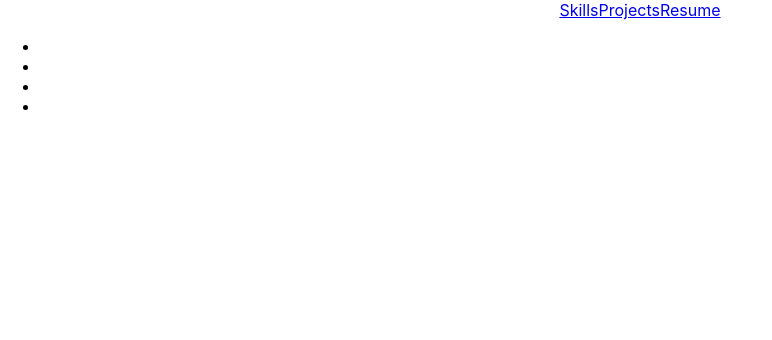
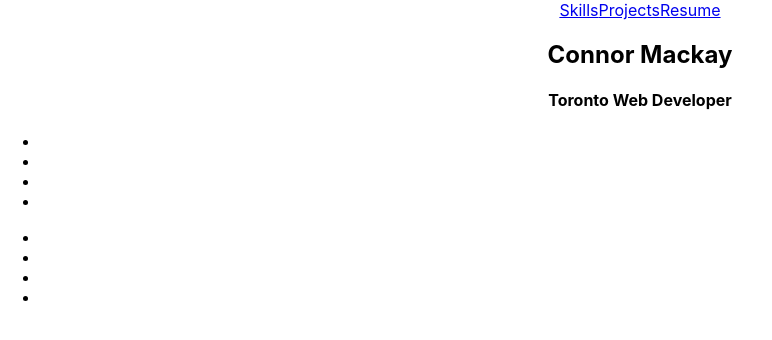
Before and after one commit to CD-Mackay/CD-Mackay.github.io, a React (Create React App) app: page / in a window 1280 px wide. Shown: the top 340 px of the page, without its empty margins (0-772 px from the left). Built offline with nearby package versions, Linux system fonts and the light colour scheme.

Commit message:
add introduction

```diff
--- a/src/App.js
+++ b/src/App.js
@@ -1,11 +1,13 @@
 import Header from './Components/Header';
 import Footer from './Components/Footer';
+import Introduction from './Components/Introduction';
 import './App.css';
 
 function App() {
   return (
     <div className="App">
       <Header />
+      <Introduction />
       <Footer />
     </div>
   );
--- a/src/Components/Introduction.jsx
+++ b/src/Components/Introduction.jsx
@@ -0,0 +1,16 @@
+import React from 'react';
+
+export default function Introduction() {
+  return (
+    <div id="about-info">
+        <h2>Connor Mackay</h2>
+        <h4>Toronto Web Developer</h4>
+        <ul class="contact-info">
+          <li><a href="https://www.linkedin.com/in/connor-mackay-800992bb/" target="blank"><i class="fab fa-linkedin-in"></i></a></li>
+          <li><a href="https://github.com/CD-Mackay" target="blank"><i class="fab fa-github"></i></a></li>
+          <li><a href="mailto: connor.mackay@gmail.com"><i class="fas fa-envelope"></i></a></li>
+          <li><a href="tel: 647-393-4507"><i class="fas fa-phone"></i></a></li>
+        </ul>
+      </div>
+  )
+}
```
Also changed, not shown: src/Components/About.jsx (added).
